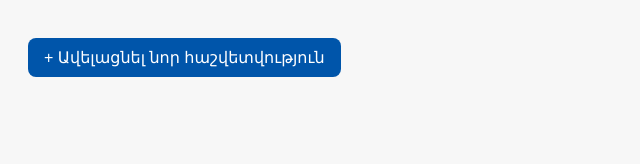
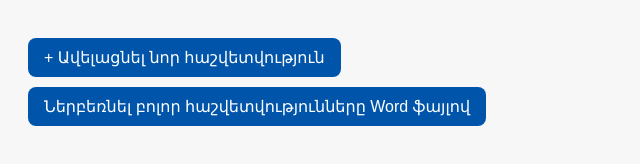
Before and after one commit to Sargis681/proj, a plain HTML site: page index.html in a window 1280 px wide. Shown: the whole page, without its empty margins (0-640 px from the left). Drawn offline with nearby package versions, Linux system fonts and the light colour scheme.

Commit message:
word improviz

```diff
--- a/index.html
+++ b/index.html
@@ -20,6 +20,9 @@
     <div class="noGambling">
 
     </div>
+    <button onclick="downloadAllReports()">Ներբեռնել բոլոր հաշվետվությունները Word ֆայլով</button>
+
+
     <script src="https://cdn.jsdelivr.net/npm/flatpickr"></script>
     <script src="script.js"></script>
 </body>
--- a/script.js
+++ b/script.js
@@ -31,6 +31,7 @@ function addReport() {
         </label><br><br>
 
         <button onclick="generateText(this)">Ստեղծել հաշվետվություն</button><br>
+
         <textarea class="result" style="width:100%; height:200px; margin-top:10px;"></textarea>
         <hr>
     `;
@@ -65,3 +66,44 @@ ${finalResult}`;
 
     container.querySelector(".result").value = textContext;
 }
+function downloadAllReports() {
+    const results = document.querySelectorAll(".result");
+    if (results.length === 0) {
+        alert("Չկան ստեղծված հաշվետվություններ։");
+        return;
+    }
+
+    let combinedText = "";
+
+    results.forEach((textarea, index) => {
+        if (textarea.value.trim() !== "") {
+            combinedText += `<h3>Հաշվետվություն ${index + 1}</h3>` +
+                            `<p>${textarea.value.replace(/\n/g, "<br>")}</p><br><br>`;
+        }
+    });
+
+    if (combinedText === "") {
+        alert("Բովանդակություն չկա։");
+        return;
+    }
+
+    const htmlContent = `
+        <html xmlns:o='urn:schemas-microsoft-com:office:office'
+              xmlns:w='urn:schemas-microsoft-com:office:word'
+              xmlns='http://www.w3.org/TR/REC-html40'>
+        <head><meta charset='utf-8'><title>Reports</title></head><body>
+            ${combinedText}
+        </body></html>`;
+
+    const blob = new Blob(['\ufeff', htmlContent], {
+        type: 'application/msword'
+    });
+
+    const url = URL.createObjectURL(blob);
+    const link = document.createElement("a");
+    link.href = url;
+    link.download = "AllReports.doc";
+    document.body.appendChild(link);
+    link.click();
+    document.body.removeChild(link);
+}
```
